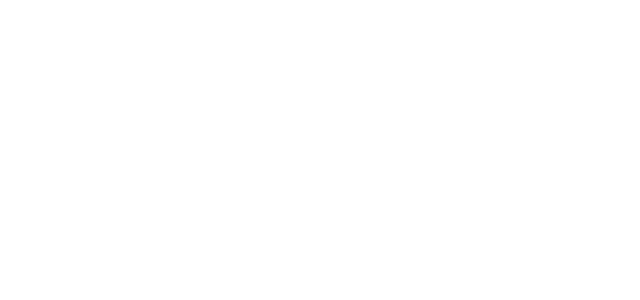
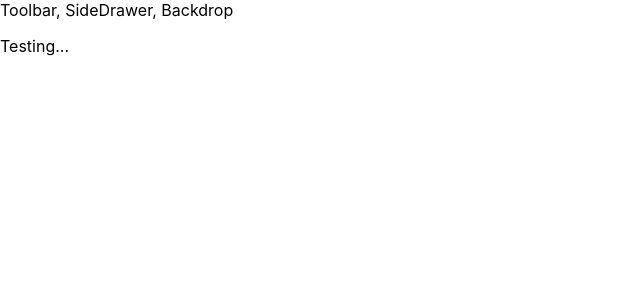
Before and after one commit to BuiKiem/burger-builder, a React (Create React App) app: page / in a window 1280 px wide. Shown: the top 300 px of the page, without its empty margins (0-640 px from the left). Built offline with nearby package versions, Linux system fonts and the light colour scheme.

Commit message:
Create the Layout Component.

```diff
--- a/src/App.js
+++ b/src/App.js
@@ -1,11 +1,14 @@
 import React from 'react';
+import Layout from './components/Layout';
 
 function App() {
-  return (
-    <div>
-
-    </div>
-  );
+    return (
+        <div>
+            <Layout>
+                <p>Testing...</p>
+            </Layout>
+        </div>
+    );
 }
 
 export default App;
--- /dev/null
+++ b/src/components/Layout/index.js
@@ -0,0 +1,13 @@
+import React from "react";
+import Aux from '../../hoc/Aux';
+
+const layout = (props) => (
+    <Aux>
+        <div>Toolbar, SideDrawer, Backdrop</div>
+        <main>
+            {props.children}
+        </main>
+    </Aux>
+);
+
+export default layout;
--- a/src/hoc/Aux.js
+++ b/src/hoc/Aux.js
@@ -1,3 +1,3 @@
-const Aux = (props) => props.children;
+const aux = (props) => props.children;
 
-export default Aux;
+export default aux;
```
